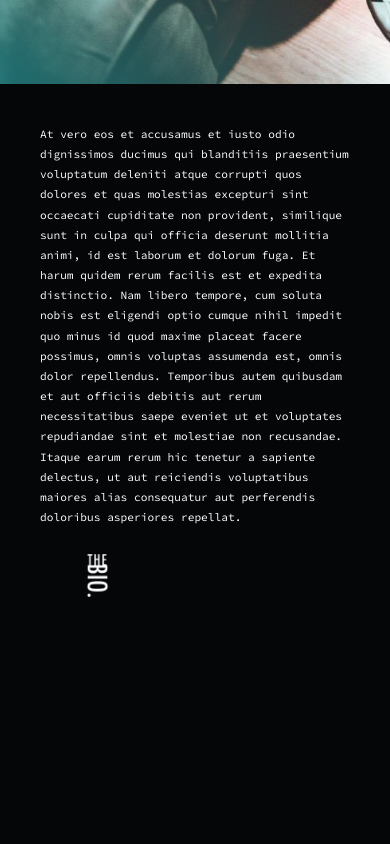
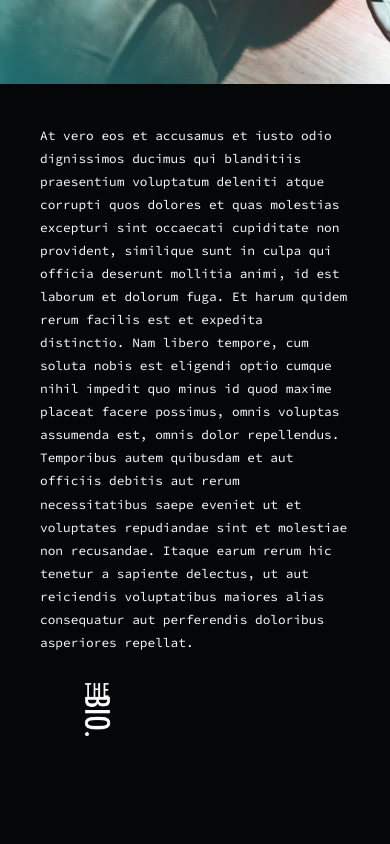
Before and after one commit to jesseflores512/thebio, a React app: page / in a window 390 px wide. Shown: the part 760-1604 px from the top of the page. Built offline with nearby package versions, Linux system fonts and the light colour scheme.

Commit message:
css changes

```diff
--- a/assets/sass/main.scss
+++ b/assets/sass/main.scss
@@ -215,12 +215,12 @@ footer {
     p {
       padding: 0 40px;
       width: 100%;
-      font-size: 0.7rem;
+      font-size: 0.8rem;
     }
     .logoCentered {
       img{
         padding-top: 20px;
-        width: 60%;
+        width: 75%;
       }
 
     }
@@ -231,7 +231,7 @@ footer {
       display: block;
       padding: 30px;
       .video{
-        padding-top: 10px;
+        padding-top: 20px;
       }
     }
   }
```
Also changed, not shown: public/css/main.css.
